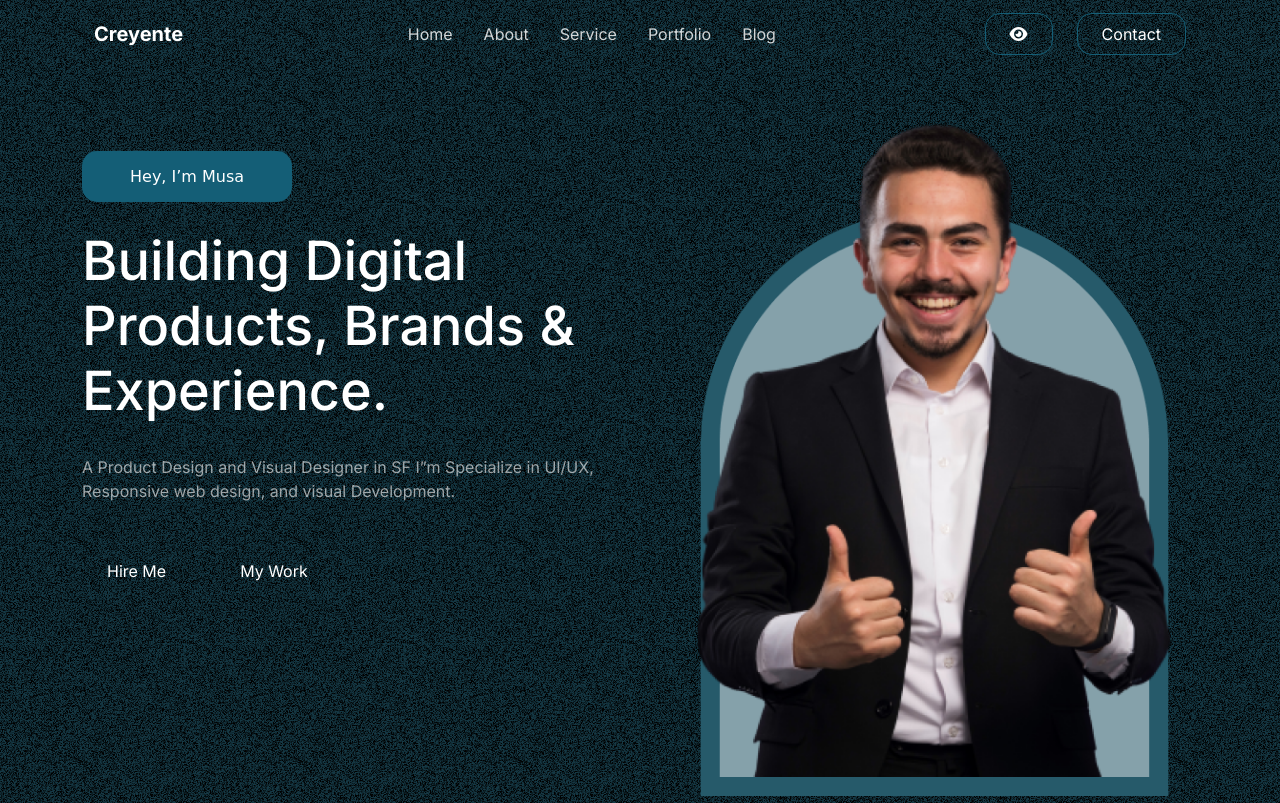
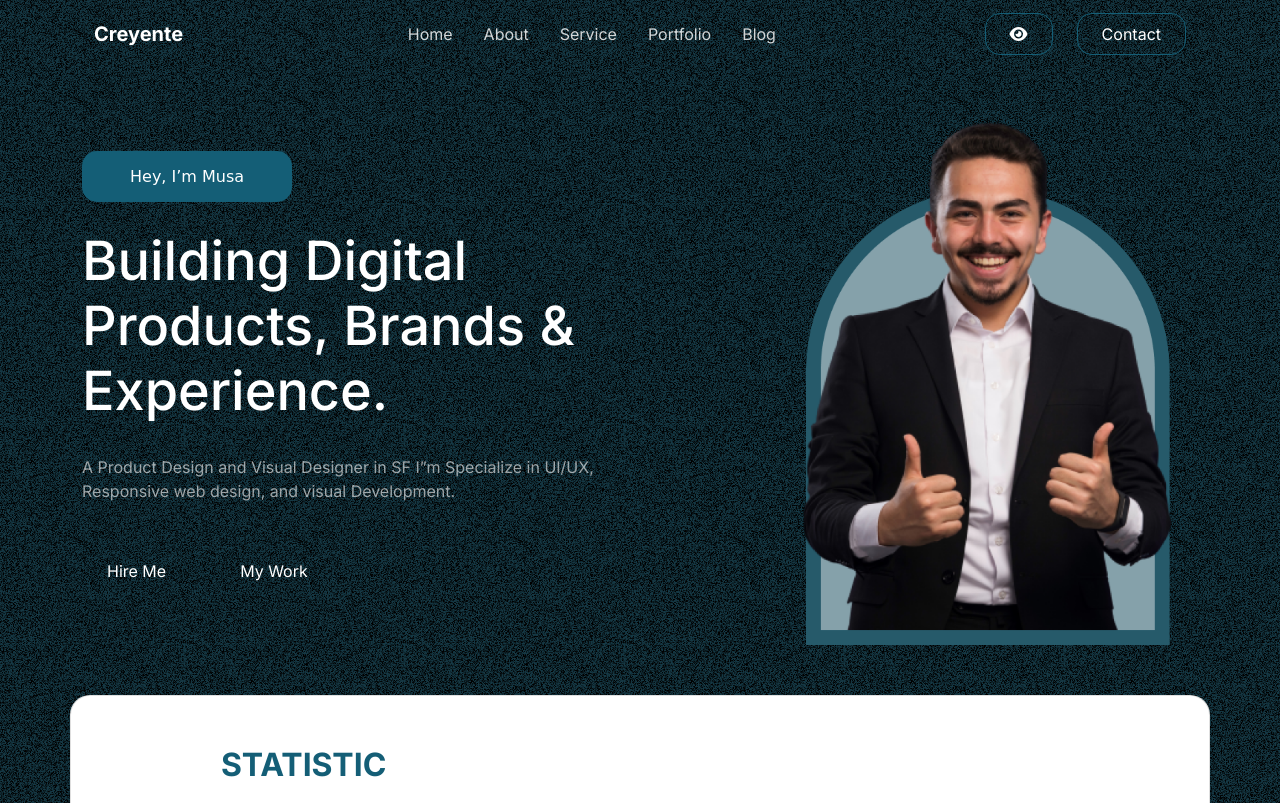
Before and after one commit to klen-dev/NT-exam-2, a plain HTML site: page index.html in a window 1280 px wide. Shown: the top 803 px of the page. Drawn offline with nearby package versions, Linux system fonts and the light colour scheme; a web font is replaced by a local one.

Commit message:
finish commit

```diff
--- a/scss/main.scss
+++ b/scss/main.scss
@@ -83,9 +83,9 @@ body{
     padding-bottom: 50px;
     img{
         top: 0;
-        width: 60% !important;
-        @media screen and (min-width: 700px) {
-            width: 90% !important;
+        width: 70% !important;
+        @media screen and (max-width: 700px) {
+            width: 80% !important;
         }
         // @media screen and (max-width: 990px) {
         //     width: 70% !important;
```
Also changed, not shown: css/main.css.
